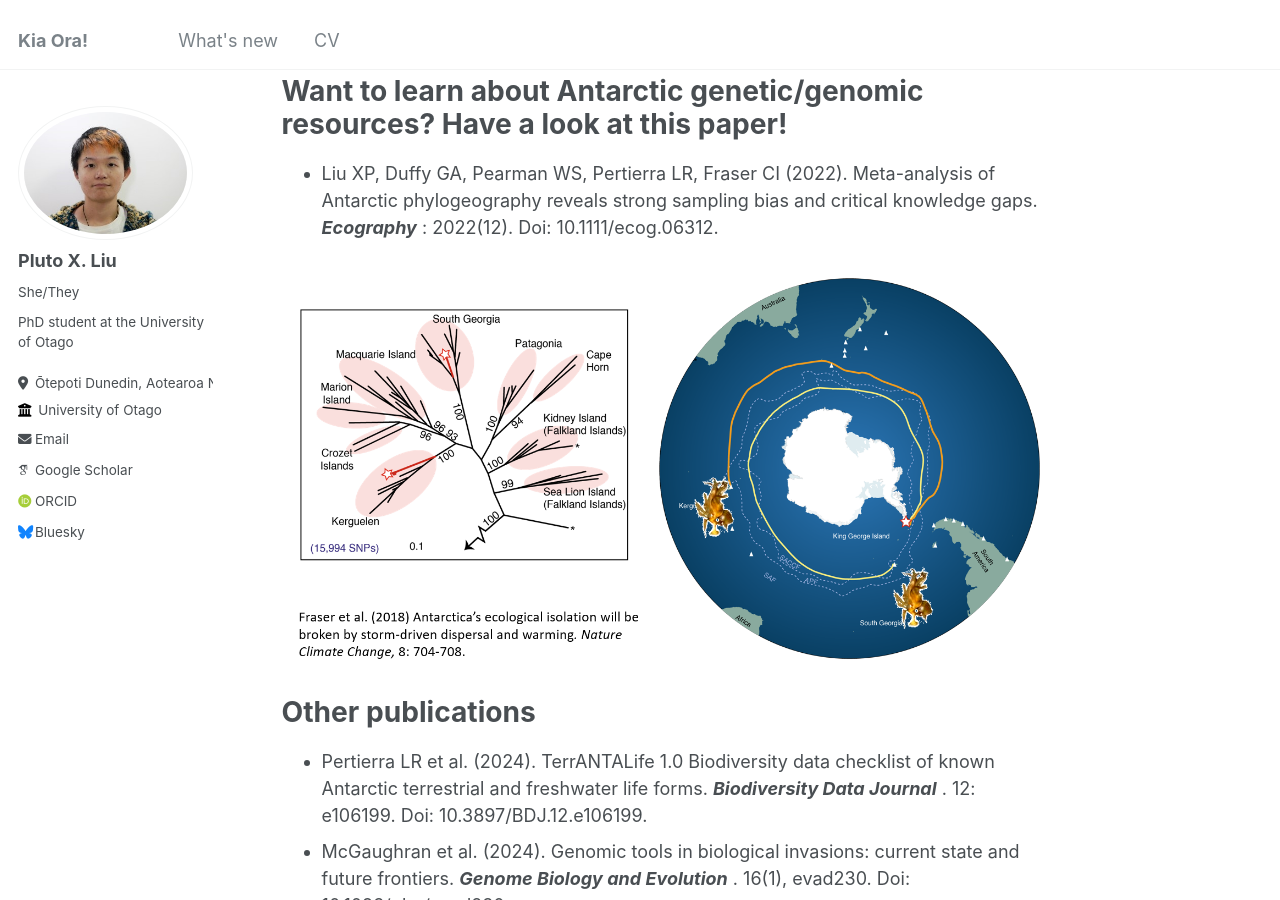
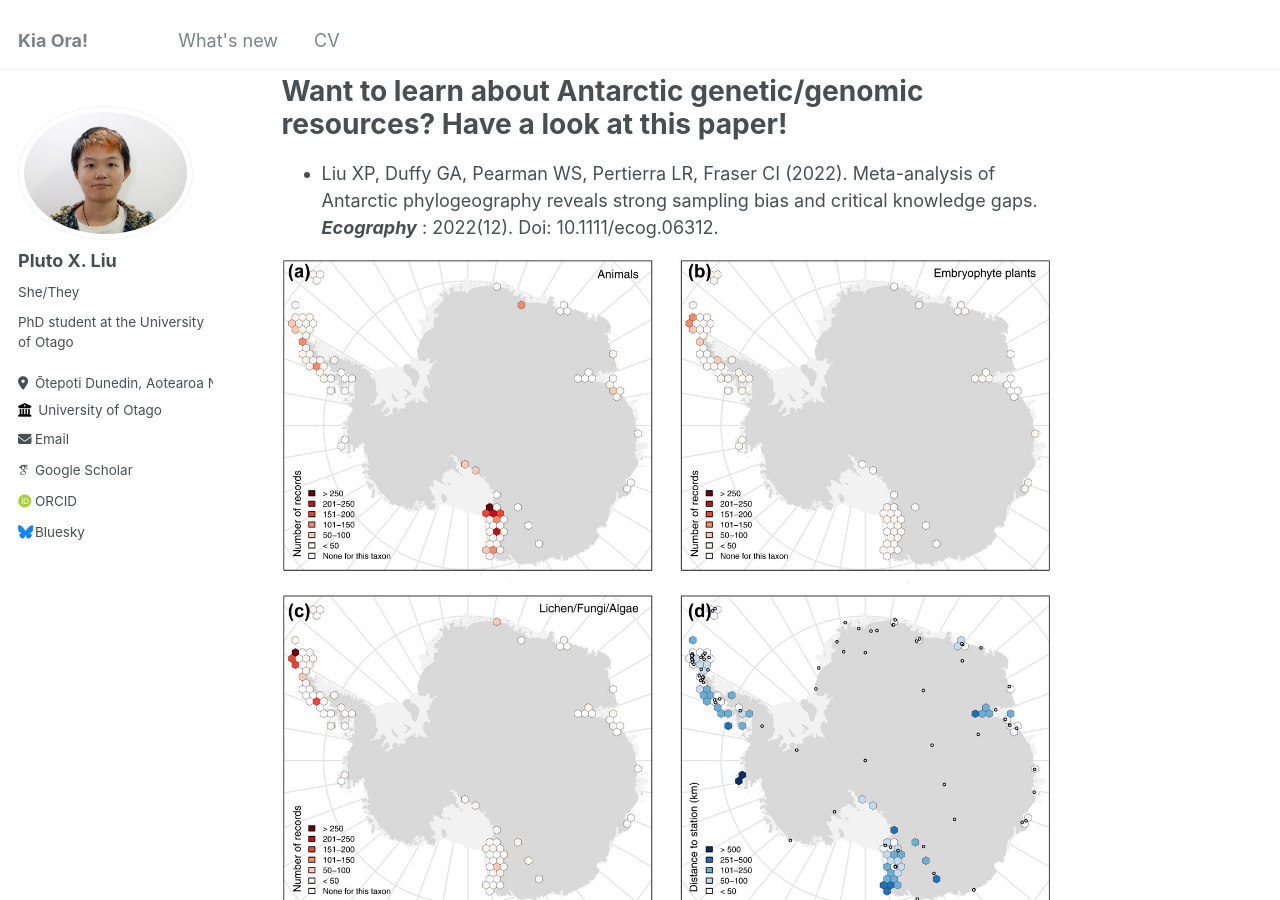
Before and after one commit to PlutoXLiu/PlutoXLiu.github.io, a Jekyll site: the page built from _pages/about.md, in a window 1280 px wide and 900 px high, scrolled down 1492 px. Built offline with Jekyll 4.4.1, drawn with Linux system fonts in a browser that asks for light colours; some web fonts are replaced.

Commit message:
Update about.md

```diff
--- a/_pages/about.md
+++ b/_pages/about.md
@@ -26,7 +26,7 @@ Want to learn about Antarctic genetic/genomic resources? Have a look at this pap
 ======
 - Liu XP, Duffy GA, Pearman WS, Pertierra LR, Fraser CI (2022). Meta-analysis of Antarctic phylogeography reveals strong sampling bias and critical knowledge gaps. ***Ecography*** : 2022(12). Doi: 10.1111/ecog.06312. <br>
 
-![Figure: Geographic patterns of numbers of genetic records of (Liu et al. 2022 Ecography.).](https://github.com/plutoxliu/plutoxliu.github.io/blob/5fdf92e724602d2cb6f397914bb10a3be67a267a/images/Fraser%20et%20al.%202018.png?raw=true)
+![Figure: Geographic patterns of numbers of genetic records of (Liu et al. 2022 Ecography.).](https://github.com/plutoxliu/plutoxliu.github.io/blob/1f91f09d40d8c79f058e162c0ebf2b99789c4c79/images/ecog12938-fig-0002-m.jpg)
 
 Other publications
 ======
```
